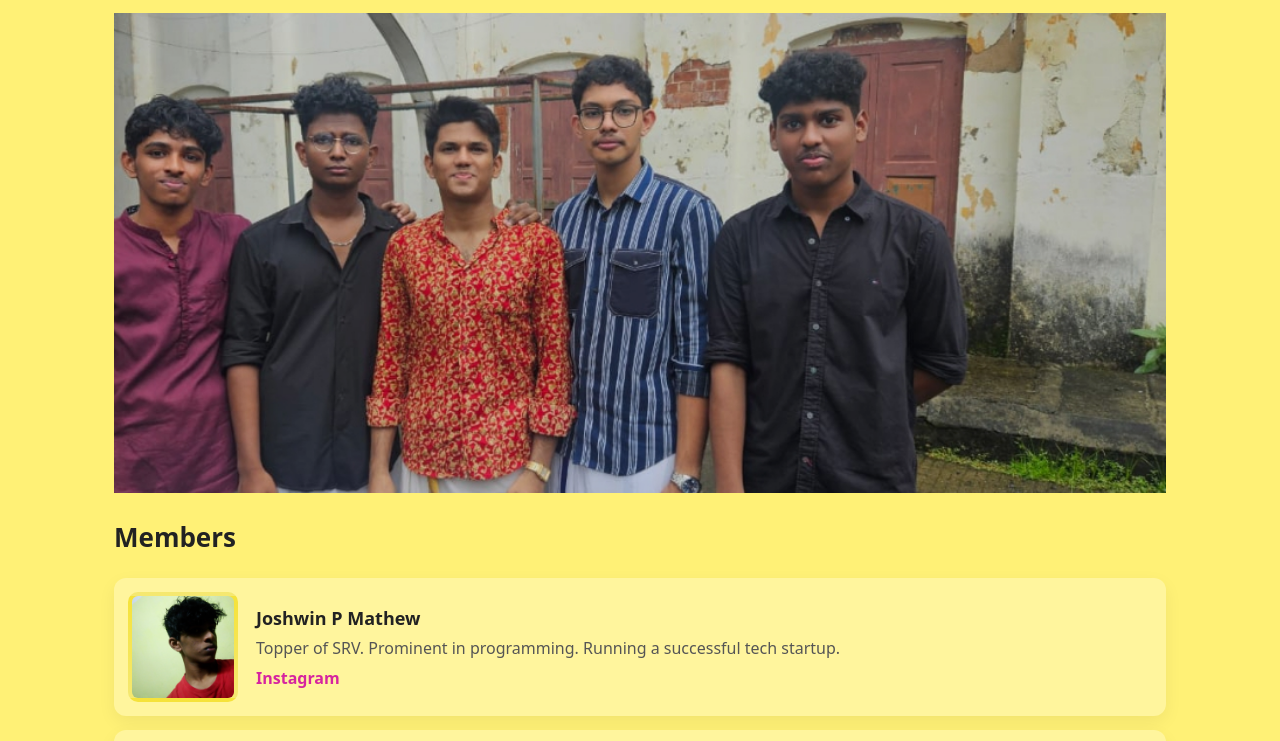
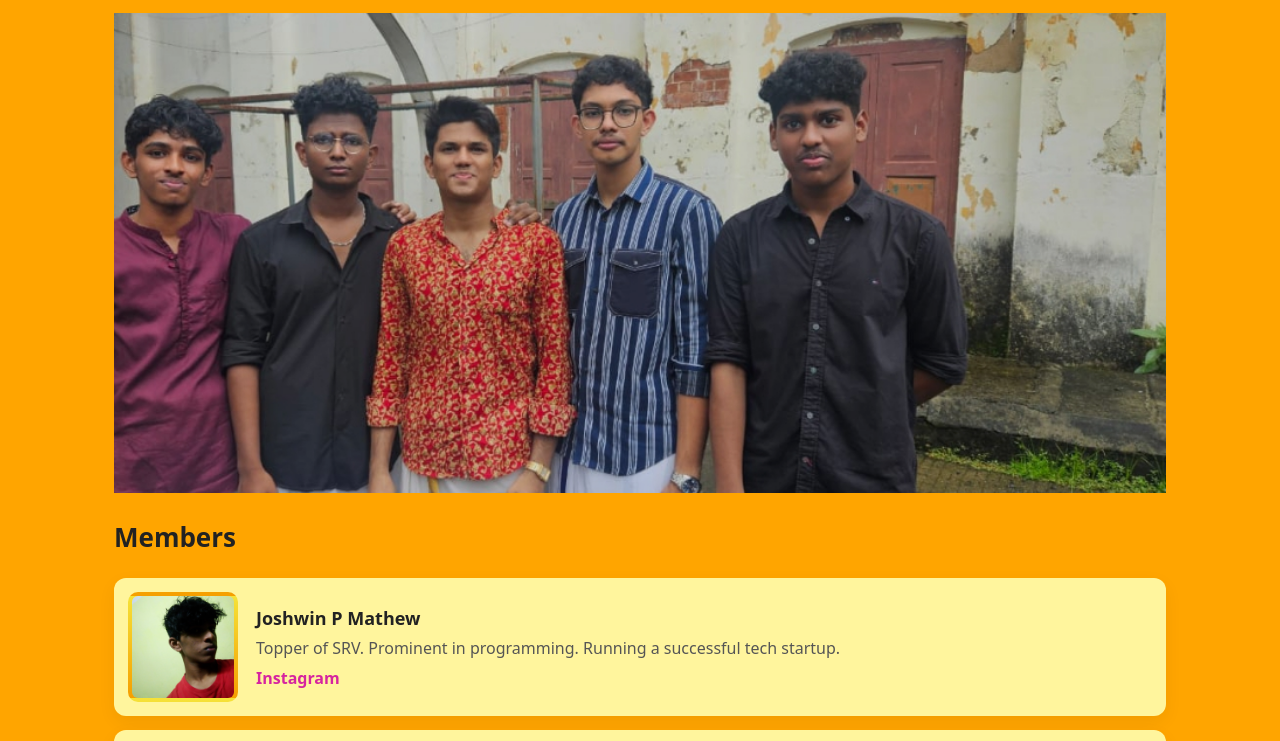
Before and after one commit to joshwinpmathew/Pentane, a plain HTML site: page index.html in a window 1280 px wide. Shown: the part 142-883 px from the top of the page. Drawn offline with Linux system fonts and the light colour scheme.

Commit message:
Update index.html

```diff
--- a/index.html
+++ b/index.html
@@ -5,7 +5,7 @@
   <meta name="viewport" content="width=device-width, initial-scale=1" />
   <style>
     :root{
-      --yellow:#fff176; /* darker yellow */
+      --yellow:#ffa500; /* darker orange */
       --accent:#ffeb3b;
       --dark:#222;
       --muted:#555;
```
